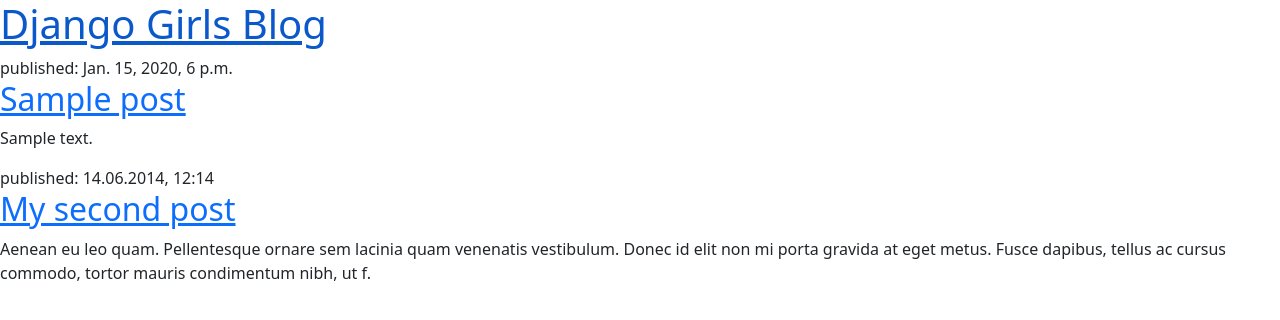
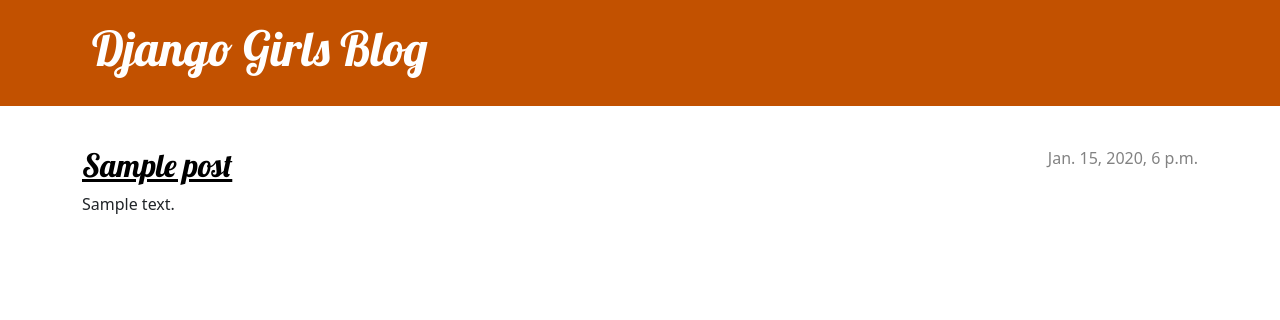
Before and after one commit to acexerdan/my-first-blog, a Django app: page / in a window 1280 px wide. Shown: the top 320 px of the page. Run offline with Django 4.2, Linux system fonts and the light colour scheme; tables that the repository leaves empty hold one stand-in row (values such as "Sample post").

Commit message:
Added view and template for detailed blog post as well as CSS for the site.

```diff
--- /dev/null
+++ b/blog/static/css/blog.css
@@ -0,0 +1,82 @@
+/* h1 a is a CSS Selector: to apply styles to any a element inside of an h1 element; #C25100 is dark orange.
+*/
+/* h1 a, h2 a {
+    color: #C25100;
+    font-family: 'Lobster';
+} */
+/*
+increase the margin on the left
+*/
+/* body {
+    padding-left: 15px;
+} */
+.page-header {
+    background-color: #C25100;
+    margin-top: 0;
+    margin-bottom: 40px;
+    padding: 20px 20px 20px 40px;
+}
+
+.page-header h1,
+.page-header h1 a,
+.page-header h1 a:visited,
+.page-header h1 a:active {
+    color: #ffffff;
+    font-size: 36pt;
+    text-decoration: none;
+}
+
+h1,
+h2,
+h3,
+h4 {
+    font-family: 'Lobster', cursive;
+}
+
+.date {
+    color: #828282;
+}
+
+.save {
+    float: right;
+}
+
+.post-form textarea,
+.post-form input {
+    width: 100%;
+}
+
+.top-menu,
+.top-menu:hover,
+.top-menu:visited {
+    color: #ffffff;
+    float: right;
+    font-size: 26pt;
+    margin-right: 20px;
+}
+
+.post {
+    margin-bottom: 70px;
+}
+
+.post h2 a,
+.post h2 a:visited {
+    color: #000000;
+}
+
+.post > .date,
+.post > .actions {
+    float: right;
+}
+
+.btn-secondary,
+.btn-secondary:visited {
+    color: #C25100;
+    background: none;
+    border-color: #C25100;
+}
+
+.btn-secondary:hover {
+    color: #FFFFFF;
+    background-color: #C25100;
+}
--- /dev/null
+++ b/blog/templates/blog/base.html
@@ -0,0 +1,25 @@
+{% load static %}
+<!DOCTYPE html>
+<html>
+    <head>
+        <title>Django Girls blog</title>
+        <link rel="stylesheet" href="https://cdn.jsdelivr.net/npm/bootstrap@5.1.3/dist/css/bootstrap.min.css" integrity="sha384-1BmE4kWBq78iYhFldvKuhfTAU6auU8tT94WrHftjDbrCEXSU1oBoqyl2QvZ6jIW3" crossorigin="anonymous">
+        <link rel="stylesheet" href="https://fonts.googleapis.com/css?family=Lobster&subset=latin,latin-ext">
+        <link rel="stylesheet" href="{% static 'css/blog.css' %}">
+    </head>
+    <body>
+        <header class="page-header">
+          <div class="container">
+              <h1><a href="/">Django Girls Blog</a></h1>
+          </div>
+        </header>
+        <main class="container">
+            <div class="row">
+                <div class="col">
+                {% block content %}
+                {% endblock %}
+                </div>
+            </div>
+        </main>
+    </body>
+</html>
--- a/blog/templates/blog/post_list.html
+++ b/blog/templates/blog/post_list.html
@@ -1,25 +1,13 @@
-<!DOCTYPE html>
-<html>
-    <head>
-        <title>Django Girls blog</title>
-        <link rel="stylesheet" href="https://cdn.jsdelivr.net/npm/bootstrap@5.1.3/dist/css/bootstrap.min.css" integrity="sha384-1BmE4kWBq78iYhFldvKuhfTAU6auU8tT94WrHftjDbrCEXSU1oBoqyl2QvZ6jIW3" crossorigin="anonymous">
-    </head>
-    <body>
-        <header>
-            <h1><a href="/">Django Girls Blog</a></h1>
-        </header>
+{% extends 'blog/base.html' %}
 
-        {% for post in posts %}
-            <article>
-                <time>published: {{ post.published_date }}</time>
-                <h2><a href="">{{ post.title }}</a></h2>
-                <p>{{ post.text|linebreaksbr }}</p>
-            </article>
-        {% endfor %}
-        <article>
-            <time>published: 14.06.2014, 12:14</time>
-            <h2><a href="">My second post</a></h2>
-            <p>Aenean eu leo quam. Pellentesque ornare sem lacinia quam venenatis vestibulum. Donec id elit non mi porta gravida at eget metus. Fusce dapibus, tellus ac cursus commodo, tortor mauris condimentum nibh, ut f.</p>
+{% block content %}
+    {% for post in posts %}
+        <article class="post">
+            <time class="date">
+                {{ post.published_date }}
+            </time>
+            <h2><a href="{% url 'post_detail' pk=post.pk %}">{{ post.title }}</a></h2>
+            <p>{{ post.text|linebreaksbr }}</p>
         </article>
-    </body>
-</html>
+    {% endfor %}
+{% endblock %}
--- a/blog/urls.py
+++ b/blog/urls.py
@@ -3,8 +3,11 @@
 
 urlpatterns = [
     path('', views.post_list, name='post_list'),
+    path('post/<int:pk>/', views.post_detail, name='post_detail'),
 ]
 
 # ignore domain name, match empty string, tells Django to go to views.post_list
 # if someone enters the website at the 'http://127.0.0.1:8000/' address.
 # post_list is the name of the URL used to identify the view
+
+# <int:pk>: Django expects an integer value and will transfer it to a view as a variable called pk.
--- a/blog/views.py
+++ b/blog/views.py
@@ -1,4 +1,4 @@
-from django.shortcuts import render
+from django.shortcuts import render, get_object_or_404
 from django.utils import timezone
 from .models import Post
 
@@ -7,9 +7,16 @@
     posts = Post.objects.filter(published_date__lte=timezone.now()).order_by('published_date')
     return render(request, 'blog/post_list.html', {'posts': posts})
 
+def post_detail(request, pk):
+    post = get_object_or_404(Post, pk=pk)
+    return render(request, 'blog/post_detail.html', {'post': post})
+
 # takes request and will return the value it gets from calling render that will render
 # (put together) the template blog/post_list.html.
 # Params:
 # request: everything we receive from the user via the Internet
 # 'blog/post_list.html': template file
 # {'posts': posts}: things for the template to use
+
+# get_object_or_404:  In case there is no Post with the given pk, it will display much nicer page,
+# the Page Not Found 404 page.
--- a/mysite/settings.py
+++ b/mysite/settings.py
@@ -116,7 +116,7 @@
 # Static files (CSS, JavaScript, Images)
 # https://docs.djangoproject.com/en/4.2/howto/static-files/
 
-STATIC_URL = '/static/'
+STATIC_URL = 'static/'
 STATIC_ROOT = BASE_DIR / 'static'
 
 # Default primary key field type
```
Also changed, not shown: blog/templates/blog/post_detail.html (added, +13 -0 lines).
